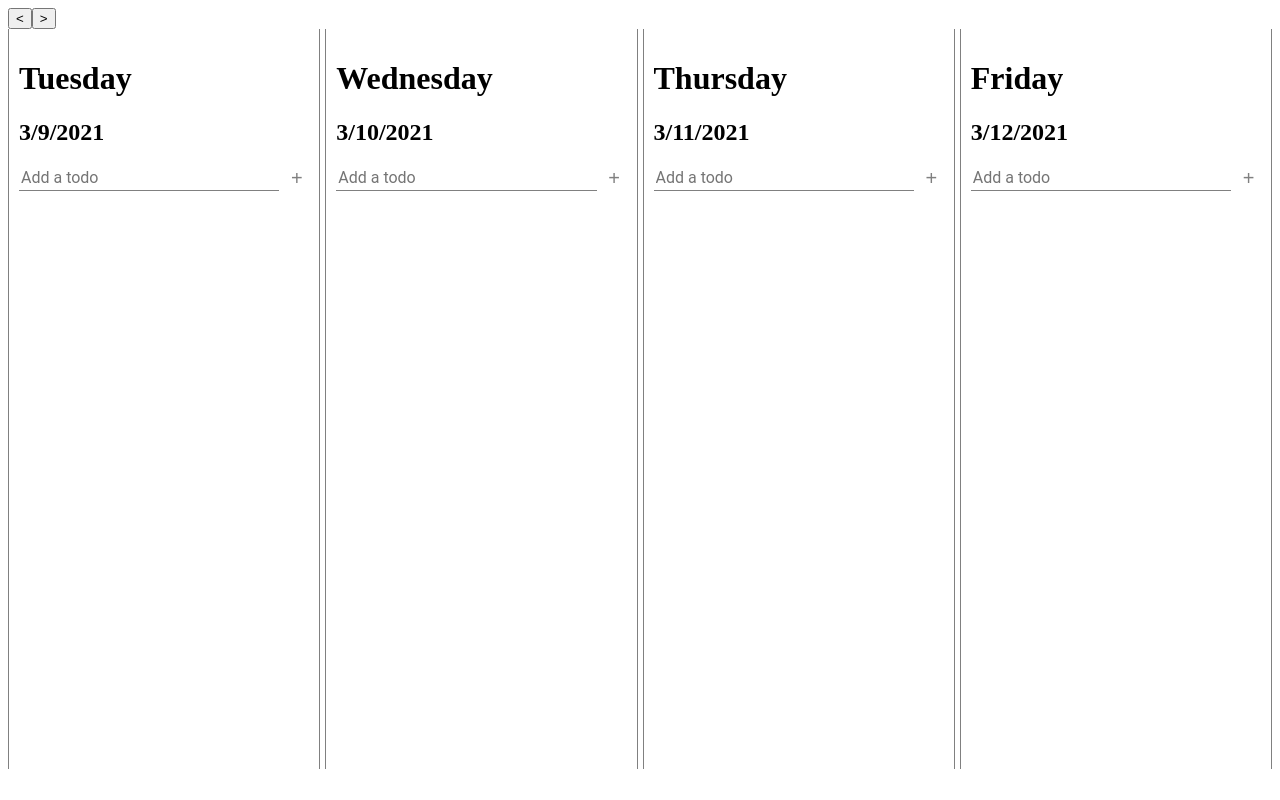
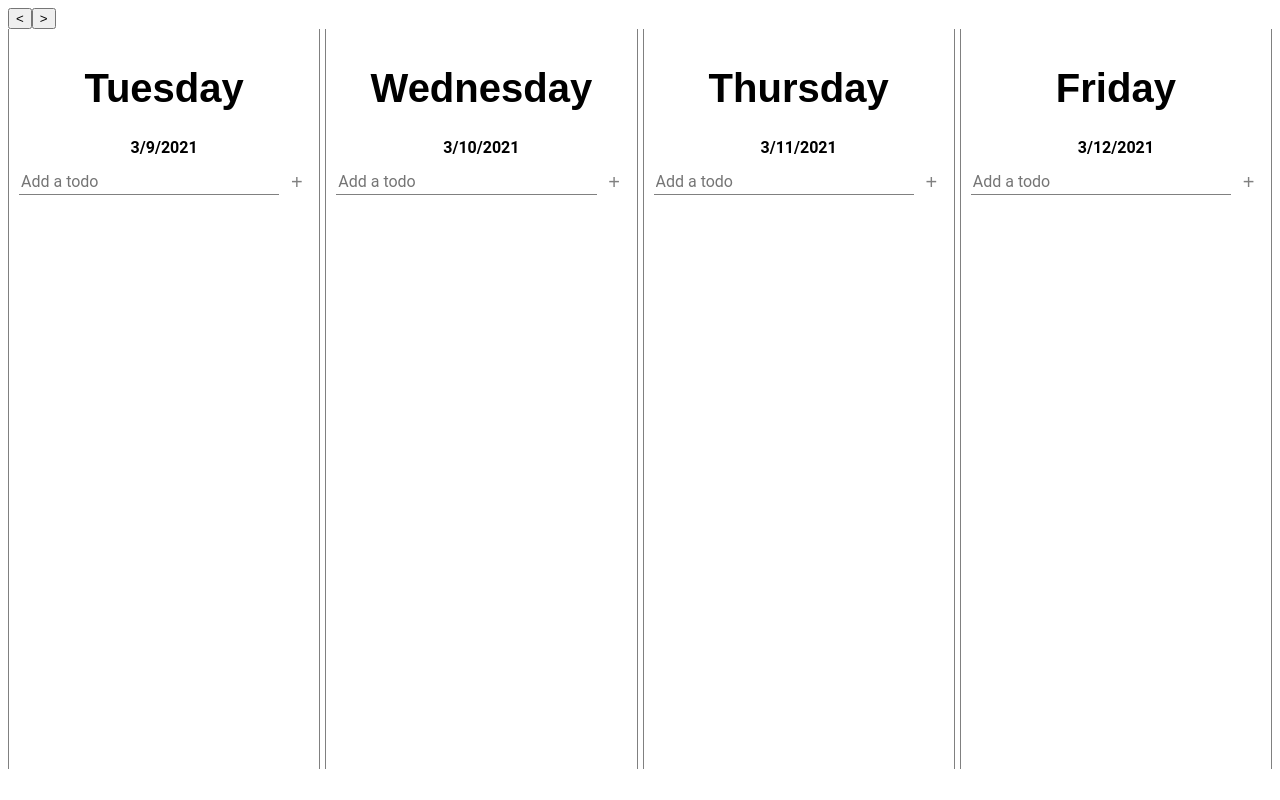
Before and after one commit to fotscode/todoApp, a React (Create React App) app: page / in a window 1280 px wide. Built offline with nearby package versions, Linux system fonts and the light colour scheme.

Commit message:
modified: now h1,h2 has the right font-familys

```diff
--- a/src/App.css
+++ b/src/App.css
@@ -73,10 +73,16 @@
     outline: none;
 }
 
-header {
-    font-family: Bebas Neue;
-    font-size: 2rem;
+h1 {
+    font-family: Bebas Neue, sans-serif;
     text-align: center;
+    font-size: 2.5rem;
+}
+
+h2 {
+    text-align: center;
+    font-size: 1rem;
+    font-family: Roboto, sans-serif;
 }
 
 .edit-icon {
```
